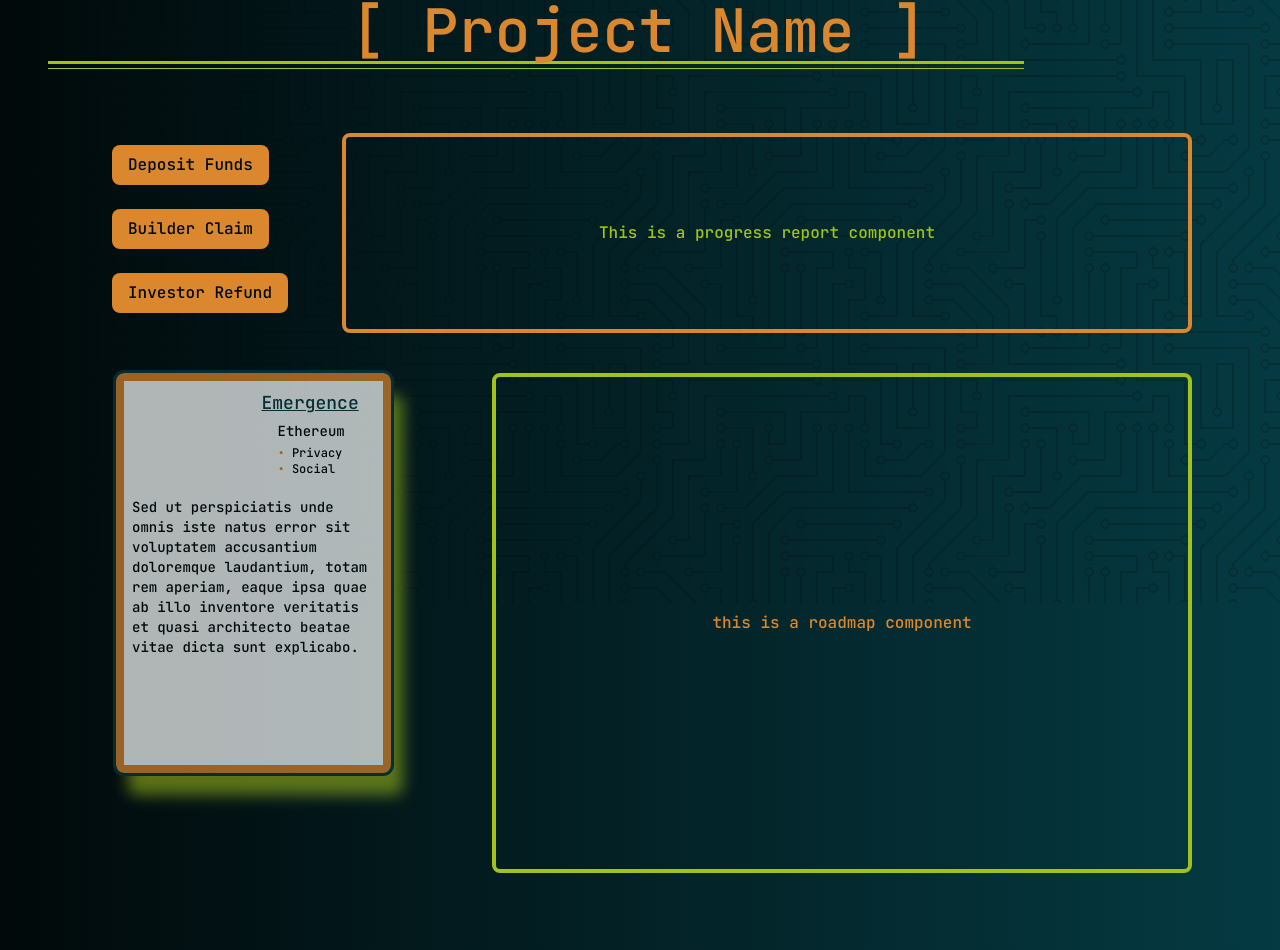
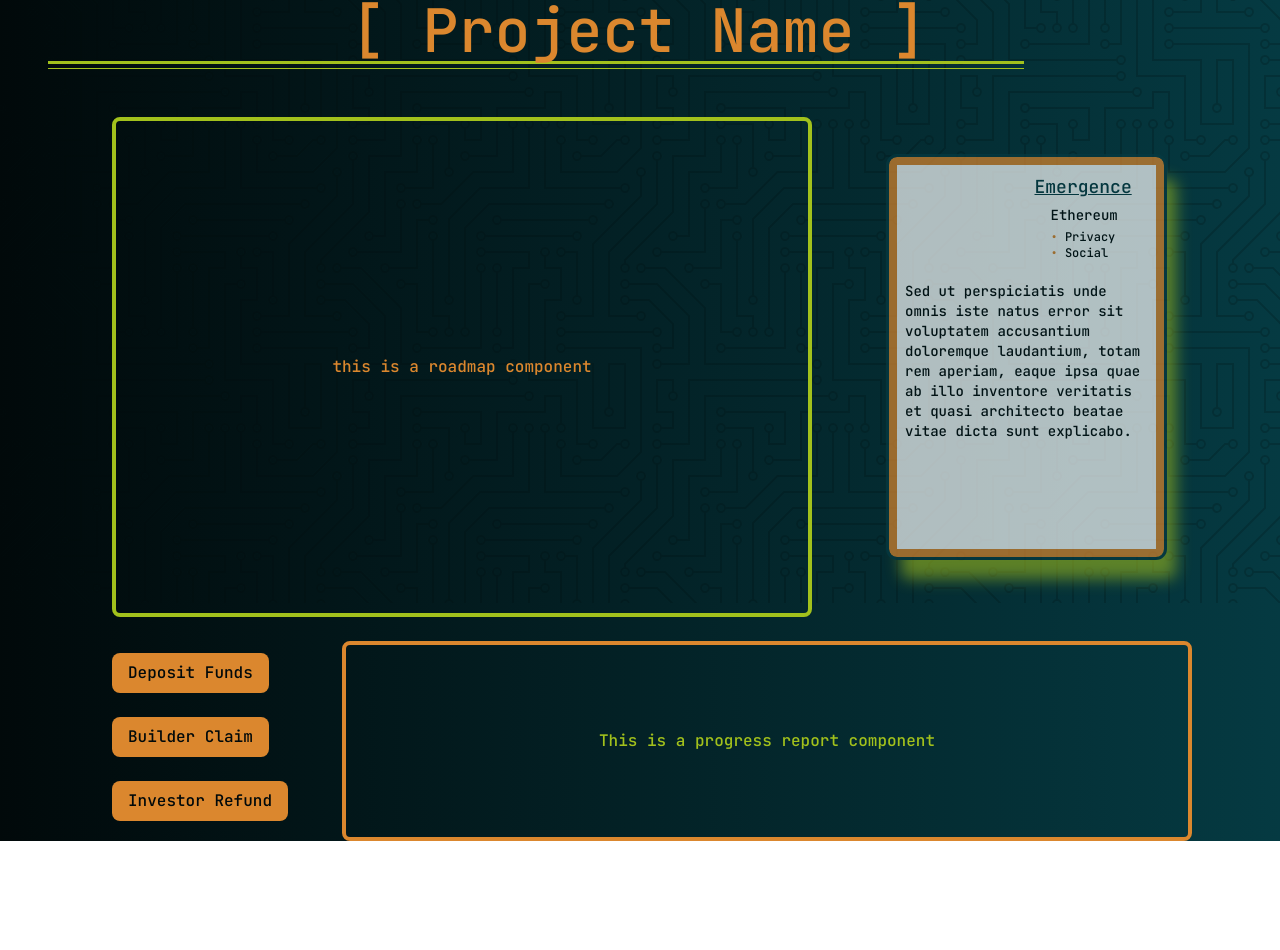
Before and after one commit to DLRFC/KickStark, a Next.js app: page /catalogue/1 in a window 1280 px wide. Shown: the part 197-1147 px from the top of the page. After the commit the page ends 1038 px from the top, so only its background shows below. Built offline with nearby package versions, Linux system fonts and the light colour scheme.

Commit message:
project page alternate layout

```diff
--- a/pages/catalogue/[projectID].tsx
+++ b/pages/catalogue/[projectID].tsx
@@ -22,8 +22,23 @@ const ProjectProfile: NextPage = () => {
         <div className="relative w-screen h-screen circuitBoard">
 
             {/* learn how to receive the project id/name here */}
-            <Header title="[ Project Name ]" />
-            <div className="flex flex-row justify-between mt-16 mx-12 px-10">
+            <div className="mb-12">
+                <Header title="[ Project Name ]" />
+            </div>
+            <div className="flex flex-row mx-12 justify-between">
+                <div className="pl-16">
+                    {/* if project is fully built, display roadmap,
+                    if not, display form to create it (pop-up modal??) */}
+                    {/* <MapForm /> */}
+                    <Roadmap />
+                </div>
+                <div className="pr-7">
+                    {/* are we able to know the index we need to take from ProjectList?
+                    if not, can build an individual Card here.  */}
+                    {ProjectList[2]}
+                </div>
+            </div>
+            <div className="flex flex-row justify-between mx-12 pt-6 px-10">
                 <div className="pl-6">
                     <div>
                         <button className="my-3 bg-brand-orange text-brand-darkest rounded-lg py-2 px-4">Deposit Funds</button>
@@ -35,25 +50,13 @@ const ProjectProfile: NextPage = () => {
                         <button className="my-3 bg-brand-orange text-brand-darkest rounded-lg py-2 px-4">Investor Refund</button>
                     </div>
                 </div>
-                <div>
+                <div className="">
                     {/* if project is fully built, display progress report,
                     if not, display blank placeholder */}
                     <ProgressReport />
                 </div>
             </div>
-            <div className="flex flex-row mx-12 justify-between">
-                <div className="pl-7">
-                    {/* are we able to know the index we need to take from ProjectList?
-                    if not, can build an individual Card here.  */}
-                    {ProjectList[2]}
-                </div>
-                <div className="pt-10 pb-20 pr-10">
-                    {/* if project is fully built, display roadmap,
-                    if not, display form to create it */}
-                    {/* <MapForm /> */}
-                    <Roadmap />
-                </div>
-            </div>
+
 
         </div>
     )
```
